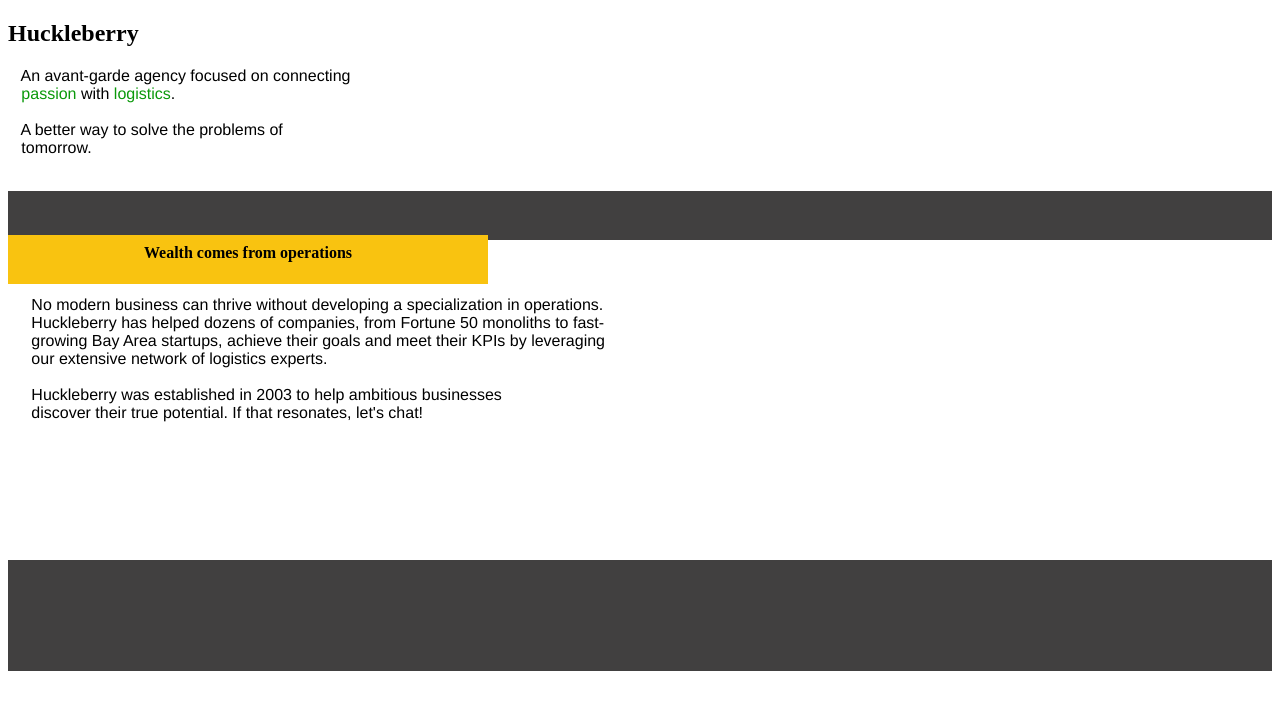
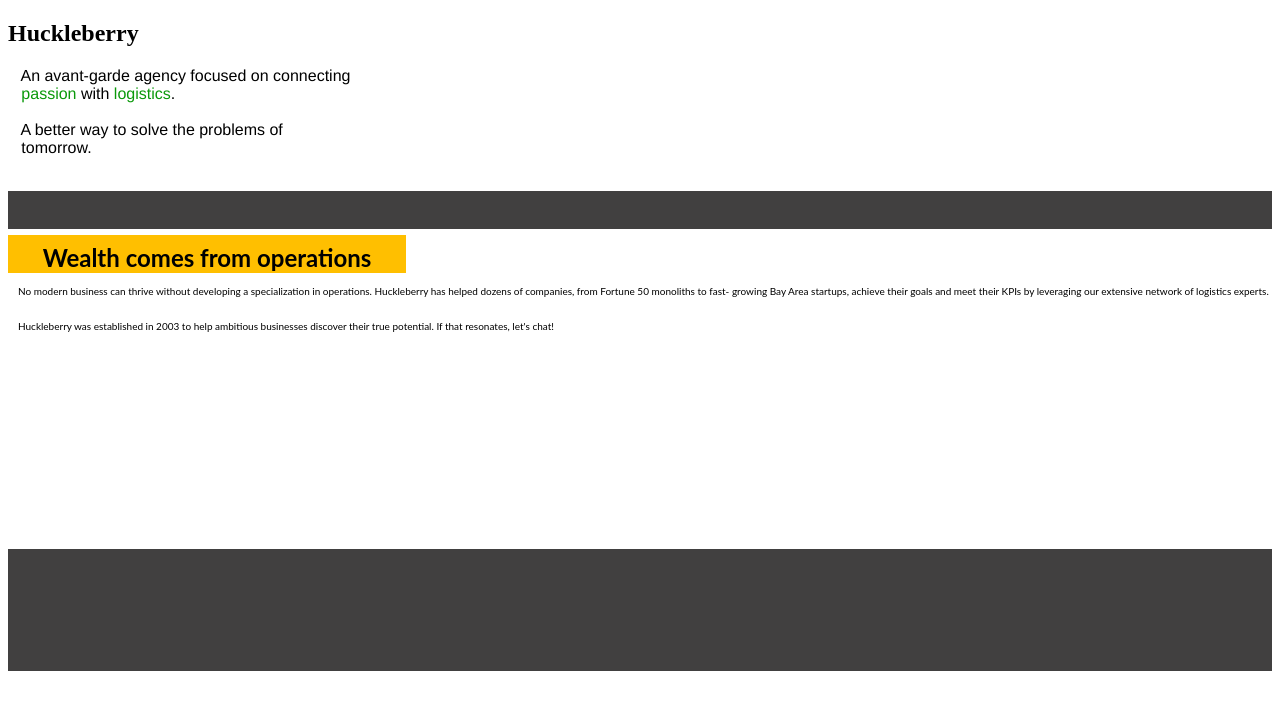
Before and after one commit to subomi-esther/CSS-ASSIGNMENTS, a plain HTML site: page huckleberry.html in a window 1280 px wide. Drawn offline with Linux system fonts and the light colour scheme.

Commit message:
commit date November 1st

```diff
--- a/huckleberry.css
+++ b/huckleberry.css
@@ -5,30 +5,45 @@ pre {
 .theFirstBox{
     display: flexbox;
     background-color: rgb(65, 64, 64);
-    width: 100%;
+    max-width: 100%;
+    box-sizing: border-box;
     align-items: center;
     justify-content: center;
     height: 60vh;
+    margin: 0;
+    padding: 0;
 }
 
 .theMainText {
     display: flexbox;
+    width: 100%;
     background-color: #ffff;
     height: 35vh;
     padding-top: 40px ;
     padding-left: 10px;
-    border: 5px;
+    border: 8px;
+    border-bottom: #999999;
+    word-wrap: break-word;
+    overflow-wrap: break-word;
+    font-family: Lato;
+    font-size: 20px;
+    line-height: 25px;
+    margin: 0;
 
 }
 
 .theHeadingText{
     display: flexbox;
-    background-color: #f9c310;
-    height: 5vh;
-    width:60vh ;
+    background-color: #FFBF00;
+    border-color: #CC9900;
+    height: 29px;
+    width: 398px;
     position: relative;
     bottom: -44px;
     text-align: center;
+    font-family: Lato;
+    font-size: 24px;
+    line-height: 28.8px;
     padding-top: 9px;
 
 
@@ -48,8 +63,9 @@ body{
       max-width: 320px;
     }
 
-    .pre {
-        font-size: smaller;
+    .theMainText {
+        font-size: 10px;
+      max-width: 100%;
     }
 }
 
@@ -69,12 +85,25 @@ body{
     .theHeadingText{
       max-width: 1024px;
     }
+
+   /** .theMainText {
+        font-size: 16px;
+       word-wrap: break-word;
+       overflow-wrap: break-word;
+       margin: 0 auto;
+       word-break: break-all;
+       hyphens: auto;
+    } **/
 }
 
 @media (min-width: 1200px) {
     .theHeadingText{
       max-width: 1200px;
     }
+
+   /* .theMainText{
+      width: 100%;
+    } */
 }
 
 @media (min-width: 1400px) {
--- a/huckleberry.html
+++ b/huckleberry.html
@@ -18,15 +18,17 @@
     <div class="theFirstBox">
         <div class="theHeadingText"><strong> Wealth comes from operations</strong> </div>
       <div class="theMainText">
-        <pre>
+        <p>
        No modern business can thrive without developing a specialization in operations.
        Huckleberry has helped dozens of companies, from Fortune 50 monoliths to fast-
        growing Bay Area startups, achieve their goals and meet their KPIs by leveraging
        our extensive network of logistics experts.
+       </p>
 
+        <p>
        Huckleberry was established in 2003 to help ambitious businesses
        discover their true potential. If that resonates, let's chat!
-        </pre>
+       </p>
       </div>
     </div>
 </body>
```
Lines whose indentation alone changed are shown as unchanged.
